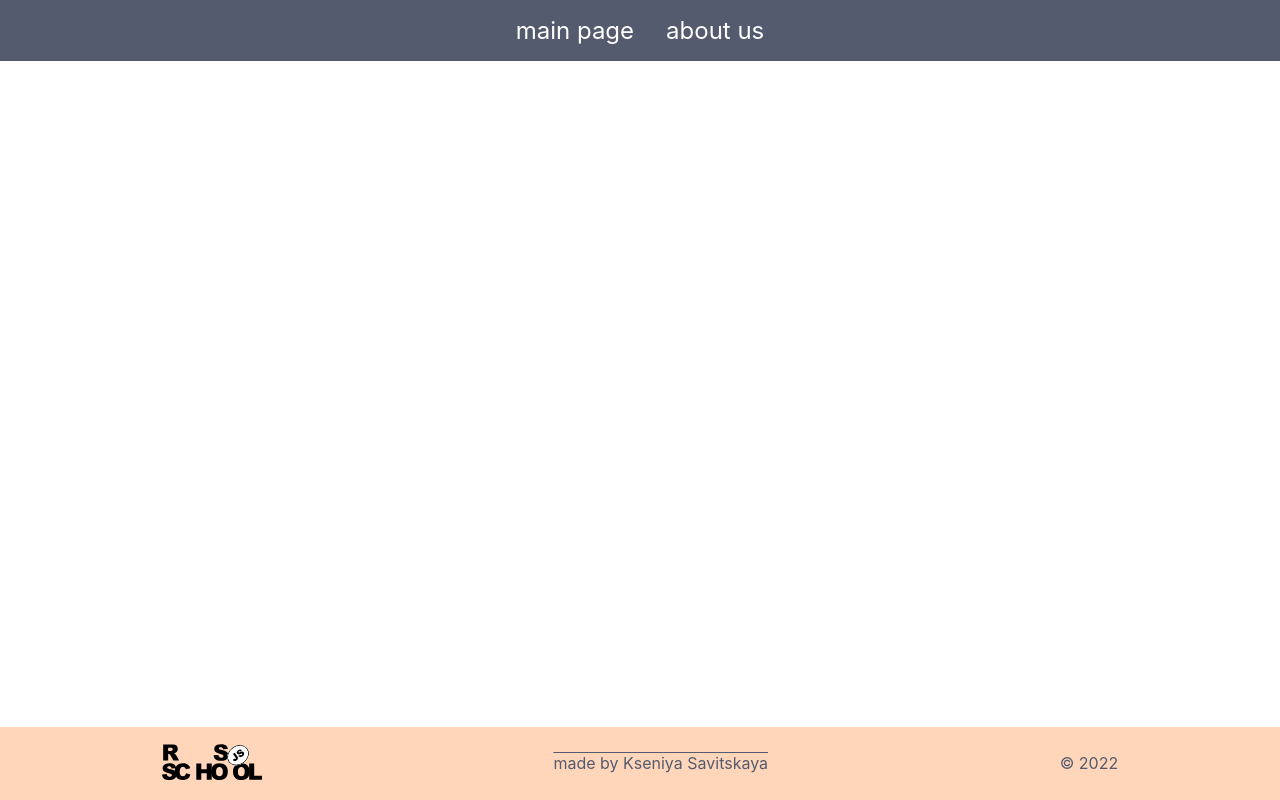
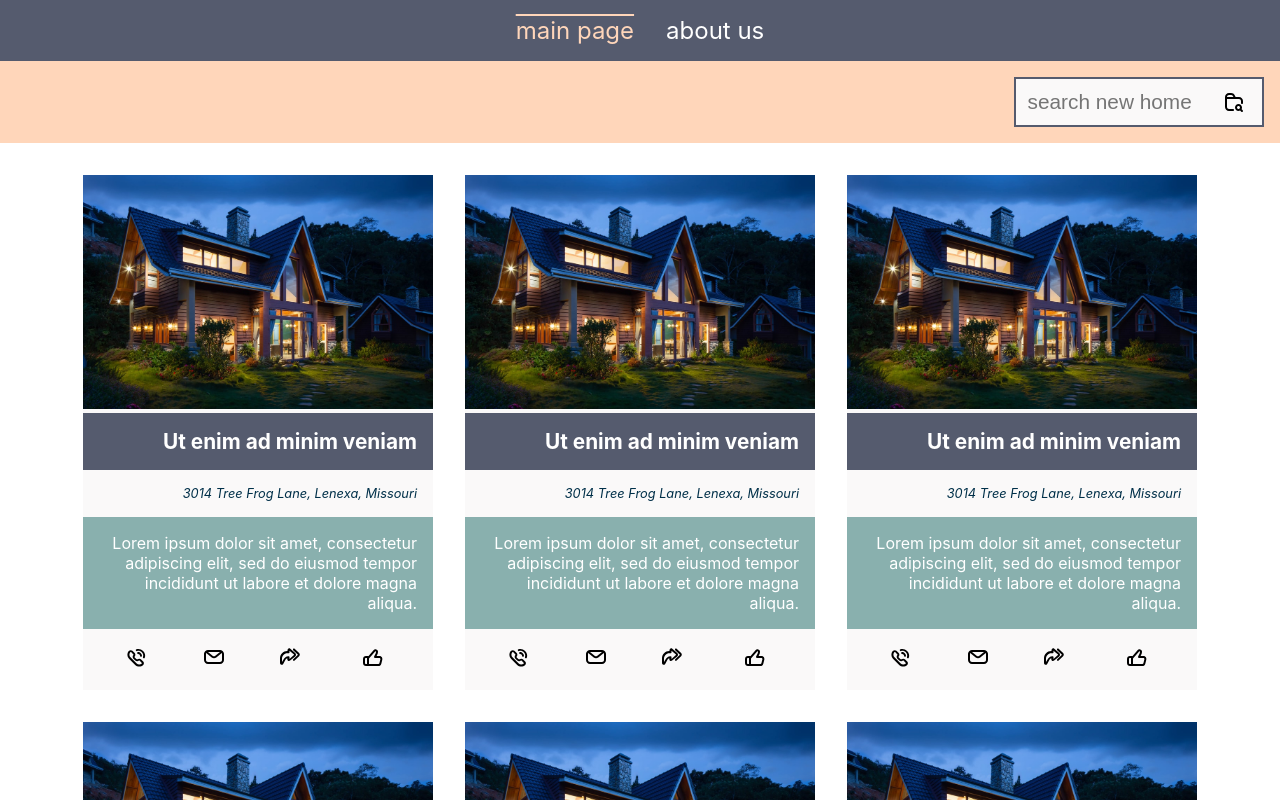
Before and after one commit to SavitskayaKseniya22/RSS-tasks-React2022Q1, a React (Create React App) app in the folder react.components/: page / in a window 1280 px wide. Shown: the top 800 px of the page. Built offline with nearby package versions, Linux system fonts and the light colour scheme.

Commit message:
feat: add some style

```diff
--- a/react.components/src/App.css
+++ b/react.components/src/App.css
@@ -14,3 +14,12 @@ ul {
   list-style: none;
   margin: 0;
 }
+
+.empty-page {
+  display: flex;
+  align-items: center;
+  justify-content: center;
+  font-size: 10rem;
+  text-decoration: overline;
+  color: #89b0ae;
+}
--- a/react.components/src/components/Header.tsx
+++ b/react.components/src/components/Header.tsx
@@ -9,10 +9,7 @@ export class Header extends React.Component {
   render() {
     return (
       <header className="Header">
-        <NavLink
-          className={({ isActive }) => (isActive ? 'active-link' : 'inActiveLink')}
-          to="/home"
-        >
+        <NavLink className={({ isActive }) => (isActive ? 'active-link' : 'inActiveLink')} to="/">
           main page
         </NavLink>
         <NavLink
--- a/react.components/src/components/MainPage.tsx
+++ b/react.components/src/components/MainPage.tsx
@@ -16,6 +16,9 @@ export class MainPage extends React.Component {
           <Card />
           <Card />
           <Card />
+          <Card />
+          <Card />
+          <Card />
         </ul>
       </main>
     );
--- a/react.components/src/components/SearchInput.tsx
+++ b/react.components/src/components/SearchInput.tsx
@@ -25,7 +25,12 @@ export class SearchInput extends React.Component<SearchInputProps, SearchInputSt
   render() {
     return (
       <div>
-        <input className="SearchInput" value={this.state.input} onChange={this.handleChange} />
+        <input
+          className="SearchInput"
+          value={this.state.input}
+          onChange={this.handleChange}
+          placeholder="search new home"
+        />
       </div>
     );
   }
--- a/react.components/src/components/card.css
+++ b/react.components/src/components/card.css
@@ -3,6 +3,7 @@
   background-color: #faf9f9;
   color: #003049;
   text-align: right;
+  flex-shrink: 0;
 }
 
 .Card__main-img {
--- a/react.components/src/components/mainPage.css
+++ b/react.components/src/components/mainPage.css
@@ -14,7 +14,8 @@ main > * {
   row-gap: 2rem;
   column-gap: 2rem;
   justify-content: center;
-  padding: 2rem;
+  padding: 1rem;
+  flex-wrap: wrap;
 }
 
 main > *:nth-child(odd) {
--- a/react.components/src/components/searchInput.css
+++ b/react.components/src/components/searchInput.css
@@ -1,9 +1,9 @@
 .SearchInput {
-  max-width: 50%;
+  width: 20%;
   box-sizing: border-box;
-  padding: 1rem 3rem 1rem 1rem;
-  border: 3px solid #555b6e;
+  padding: 0.7rem 3rem 0.7rem 0.7rem;
+  border: 2px solid #555b6e;
   background: #faf9f9 url('../assets/svg/search.svg') no-repeat center right 1rem;
-  font-size: 1.5rem;
+  font-size: 1.3rem;
   margin-left: auto;
 }
--- a/react.components/src/index.tsx
+++ b/react.components/src/index.tsx
@@ -24,10 +24,17 @@ reportWebVitals();
 render(
   <BrowserRouter>
     <Routes>
-      <Route path="/" element={<App />}>
-        <Route path="home" element={<MainPage />} />
+      <Route element={<App />}>
+        <Route path="/" element={<MainPage />} />
         <Route path="about-us" element={<AboutUs />} />
-        <Route path="*" element={<div>404</div>} />
+        <Route
+          path="*"
+          element={
+            <div className="empty-page">
+              <span>404</span>
+            </div>
+          }
+        />
       </Route>
     </Routes>
   </BrowserRouter>,
```
